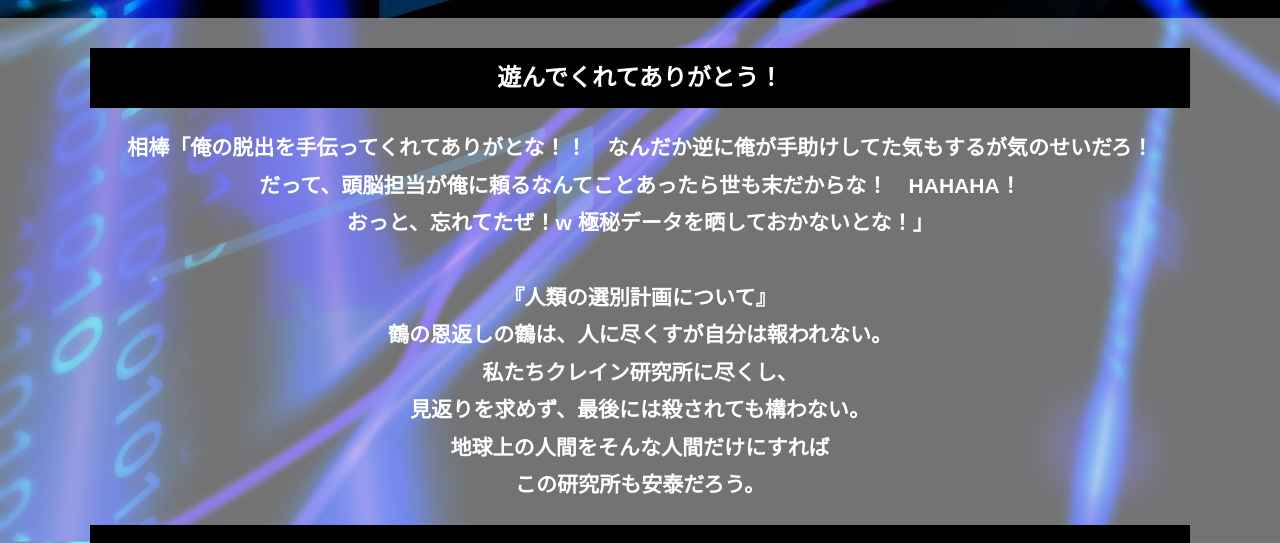
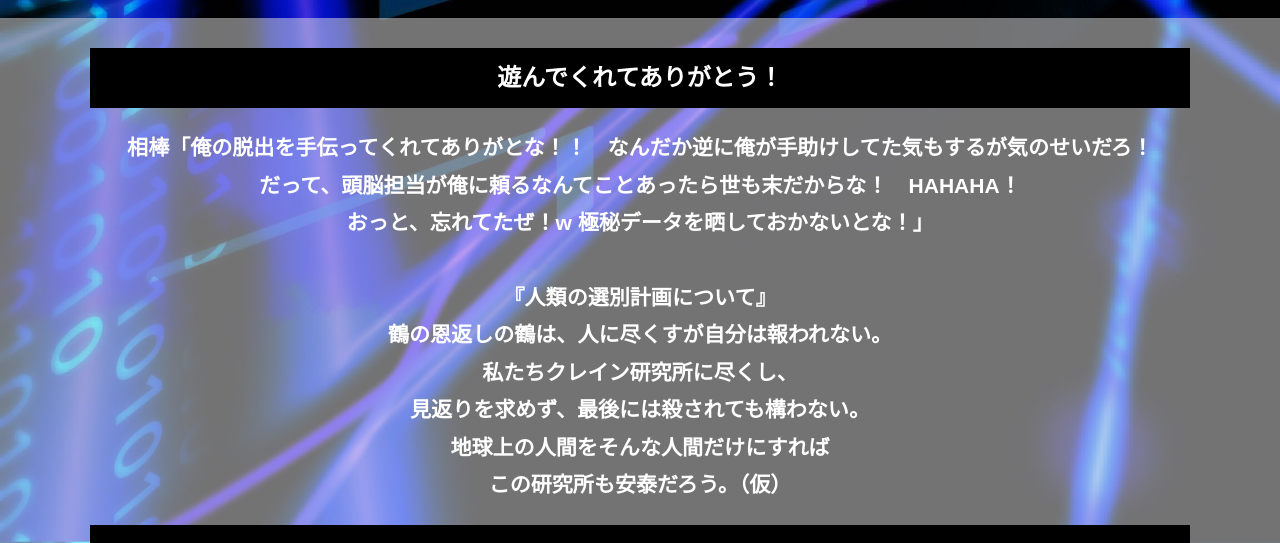
Before and after one commit to jun893/alfa-hiroshima-4, a plain HTML site: page final.html in a window 1280 px wide. Shown: the part 1300-1843 px from the top of the page. Drawn offline with Linux system fonts and the light colour scheme.

Commit message:
Update final.html

```diff
--- a/final.html
+++ b/final.html
@@ -61,7 +61,7 @@ Youtube貼り付けここまで-->
         <h3 class="text-center">相棒「俺の脱出を手伝ってくれてありがとな！！　なんだか逆に俺が手助けしてた気もするが気のせいだろ！　<br>だって、頭脳担当が俺に頼るなんてことあったら世も末だからな！　HAHAHA！<br>
           おっと、忘れてたぜ！w 極秘データを晒しておかないとな！」<br>
           <br>
-          『人類の選別計画について』<br>鶴の恩返しの鶴は、人に尽くすが自分は報われない。<br>私たちクレイン研究所に尽くし、<br>見返りを求めず、最後には殺されても構わない。<br>地球上の人間をそんな人間だけにすれば<br>この研究所も安泰だろう。</h3>
+          『人類の選別計画について』<br>鶴の恩返しの鶴は、人に尽くすが自分は報われない。<br>私たちクレイン研究所に尽くし、<br>見返りを求めず、最後には殺されても構わない。<br>地球上の人間をそんな人間だけにすれば<br>この研究所も安泰だろう。（仮）</h3>
 
         <h2 class="section-title">Special Thanks</h２>
         <p class="font-eng text-center">SCRAP Co., Ltd.<br>
```
